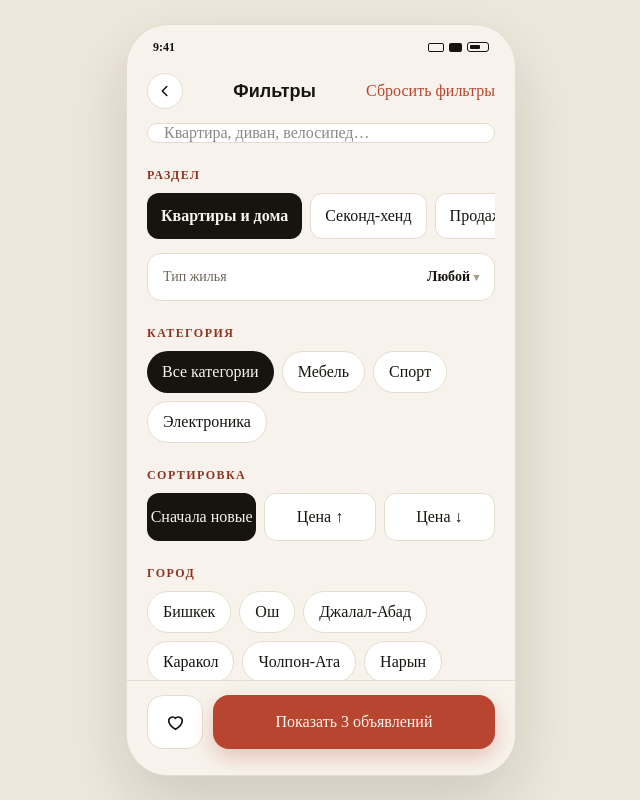
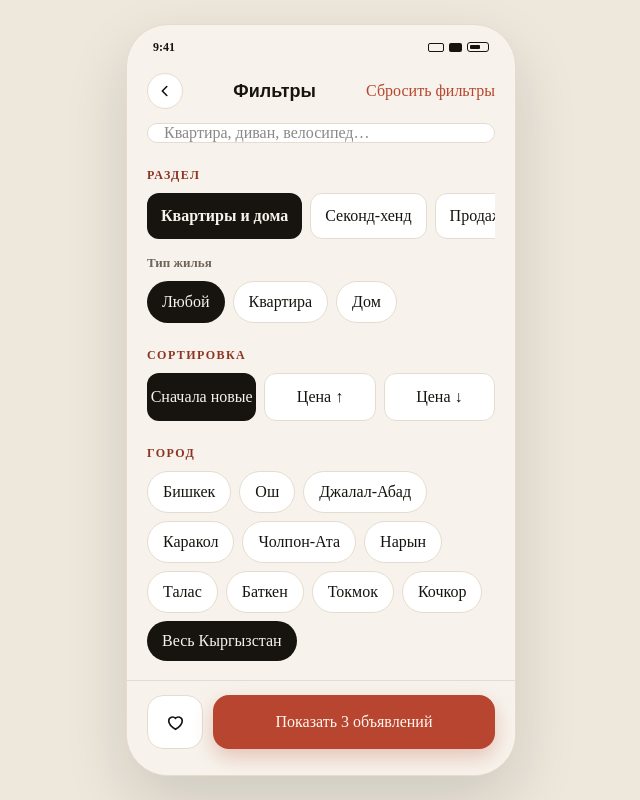
Before and after one commit to turdalievdavranbek-glitch/Koshuna, a Next.js app: page /filters in a window 1280 px wide. Both pictures are taken after a click on the button "Квартиры и дома". Shown: the whole page, without its empty margins (319-959 px from the left). Built offline with nearby package versions, Linux system fonts and the light colour scheme; a web font is replaced by a local one.

Commit message:
Show only filters that match the selected section.
Housing type and rooms appear for apartments; furniture categories appear for secondhand.

Co-authored-by: turdalievdavranbek <turdalievdavranbek@gmail.com>

```diff
--- a/src/app/filters/page.tsx
+++ b/src/app/filters/page.tsx
@@ -21,6 +21,19 @@ export default function FiltersPage() {
     }
     const has = filters.rooms.includes(n);
     setFilters({ rooms: has ? filters.rooms.filter((r) => r !== n) : [...filters.rooms, n] });
+  };
+
+  const isRent = filters.section === "rent";
+  const isSecondhand = filters.section === "secondhand";
+
+  const pickSection = (id: (typeof SECTIONS)[number]["id"]) => {
+    const next = filters.section === id ? null : id;
+    setFilters({
+      section: next,
+      category: next === "secondhand" ? filters.category : null,
+      rooms: next === "rent" ? filters.rooms : [],
+      housingType: next === "rent" ? filters.housingType : "any",
+    });
   };
 
   return (
@@ -64,7 +77,7 @@ export default function FiltersPage() {
               <button
                 key={s.id}
                 type="button"
-                onClick={() => setFilters({ section: filters.section === s.id ? null : s.id })}
+                onClick={() => pickSection(s.id)}
                 className="shrink-0 rounded-xl px-3.5 py-2.5 text-sm"
                 style={{
                   background: filters.section === s.id ? "#17140F" : "#FFFFFF",
@@ -77,14 +90,27 @@ export default function FiltersPage() {
               </button>
             ))}
           </div>
-          <div className="mt-3 flex h-12 items-center justify-between rounded-[14px] border border-line bg-white px-[15px]">
-            <span className="text-sm text-muted">{t.housingType}</span>
-            <span className="text-sm font-semibold text-ink">
-              {t.any} <span className="text-[11px] text-muted-2">▾</span>
-            </span>
-          </div>
+          {isRent ? (
+            <div className="mt-3">
+              <div className="mb-2 text-[13px] font-semibold text-muted">{t.housingType}</div>
+              <div className="flex gap-2">
+                {(
+                  [
+                    ["any", t.any],
+                    ["apartment", t.apartment],
+                    ["house", t.house],
+                  ] as const
+                ).map(([id, label]) => (
+                  <Chip key={id} active={filters.housingType === id} onClick={() => setFilters({ housingType: id })}>
+                    {label}
+                  </Chip>
+                ))}
+              </div>
+            </div>
+          ) : null}
         </div>
 
+        {isSecondhand ? (
         <div>
           <Eyebrow>{t.category}</Eyebrow>
           <div className="mt-2.5 flex flex-wrap gap-2">
@@ -101,6 +127,7 @@ export default function FiltersPage() {
             ))}
           </div>
         </div>
+        ) : null}
 
         <div>
           <Eyebrow>{t.sort}</Eyebrow>
@@ -147,7 +174,7 @@ export default function FiltersPage() {
 
         <div>
           <div className="flex items-baseline justify-between">
-            <Eyebrow>{t.priceMonth}</Eyebrow>
+            <Eyebrow>{isRent ? t.priceMonth : t.priceKgs}</Eyebrow>
             <span className="text-[13px] font-semibold text-ink">
               {filters.priceMin ?? 0} — {filters.priceMax ?? "∞"}
             </span>
@@ -170,6 +197,7 @@ export default function FiltersPage() {
           </div>
         </div>
 
+        {isRent ? (
         <div>
           <Eyebrow>{t.rooms}</Eyebrow>
           <div className="mt-2.5 flex gap-2">
@@ -199,6 +227,7 @@ export default function FiltersPage() {
             })}
           </div>
         </div>
+        ) : null}
 
         <div className="flex flex-col">
           {(
--- a/src/lib/data.ts
+++ b/src/lib/data.ts
@@ -83,6 +83,7 @@ export const LISTINGS: Listing[] = [
     postedAgo: "2h",
     rooms: 2,
     area: 62,
+    housingKind: "apartment",
     photos: [
       img("photo-1502672260266-1c1ef2d93688"),
       img("photo-1560448204-e02f11c3d0e2"),
@@ -220,6 +221,7 @@ export const LISTINGS: Listing[] = [
     postedAgo: "6h",
     rooms: 1,
     area: 40,
+    housingKind: "apartment",
     photos: [img("photo-1522708323590-d24dbb6b0267")],
     photoCredit: "Unsplash / Anna Hunko",
     description: "Уютная однокомнатная квартира с мебелью. Рядом рынок и остановки.",
@@ -250,6 +252,7 @@ export const LISTINGS: Listing[] = [
     postedAgo: "8h",
     rooms: 3,
     area: 78,
+    housingKind: "house",
     photos: [img("photo-1568605114967-8130f5cd86c8")],
     photoCredit: "Unsplash / Adrian Newell",
     description: "Дом с двором у подножия гор. Подходит для семьи.",
--- a/src/lib/filter.ts
+++ b/src/lib/filter.ts
@@ -6,15 +6,22 @@ export function applyFilters(list: Listing[], filters: Filters, city: string): L
     if (item.status === "draft") return false;
     if (cityKey && cityKey !== "all" && item.city !== cityKey) return false;
     if (filters.section && item.section !== filters.section) return false;
-    if (filters.category && filters.category !== "all" && item.category !== filters.category) return false;
+    if (filters.category && filters.category !== "all") {
+      if (filters.section === "secondhand" || !filters.section) {
+        if (item.category !== filters.category) return false;
+      }
+    }
     if (filters.photosOnly && !item.hasPhoto) return false;
     if (filters.verifiedOnly && !item.verified) return false;
     if (filters.noAgents && !item.noAgent) return false;
-    if (filters.rooms.length && item.rooms) {
+    const rentFilters = !filters.section || filters.section === "rent";
+    if (rentFilters && filters.housingType && filters.housingType !== "any") {
+      if (item.section !== "rent" || item.housingKind !== filters.housingType) return false;
+    }
+    if (rentFilters && filters.rooms.length) {
+      if (!item.rooms) return false;
       const match = filters.rooms.some((r) => (r >= 4 ? item.rooms! >= 4 : item.rooms === r));
       if (!match) return false;
-    } else if (filters.rooms.length && !item.rooms) {
-      return false;
     }
     if (filters.priceMin != null && item.price < filters.priceMin) return false;
     if (filters.priceMax != null && item.price > filters.priceMax) return false;
--- a/src/lib/i18n.ts
+++ b/src/lib/i18n.ts
@@ -58,6 +58,9 @@ const ru = {
   city: "Город",
   allKg: "Весь Кыргызстан",
   priceMonth: "Цена, KGS / в месяц",
+  priceKgs: "Цена, KGS",
+  apartment: "Квартира",
+  house: "Дом",
   rooms: "Комнаты",
   anyRooms: "Любые",
   photosOnly: "Только с фотографиями",
@@ -300,6 +303,9 @@ const ky: typeof ru = {
   city: "Шаар",
   allKg: "Бүткүл Кыргызстан",
   priceMonth: "Баа, KGS / айына",
+  priceKgs: "Баа, KGS",
+  apartment: "Батир",
+  house: "Үй",
   rooms: "Бөлмөлөр",
   anyRooms: "Каалаган",
   photosOnly: "Сүрөтү бар гана",
@@ -452,6 +458,9 @@ const en: typeof ru = {
   city: "City",
   allKg: "All Kyrgyzstan",
   priceMonth: "Price, KGS / per month",
+  priceKgs: "Price, KGS",
+  apartment: "Apartment",
+  house: "House",
   rooms: "Rooms",
   anyRooms: "Any",
   photosOnly: "With photos only",
--- a/src/lib/types.ts
+++ b/src/lib/types.ts
@@ -54,6 +54,7 @@ export type Listing = {
   postedAgo: string;
   rooms?: number;
   area?: number;
+  housingKind?: "apartment" | "house";
   condition?: string;
   photos: string[];
   photoCredit: string;
```
